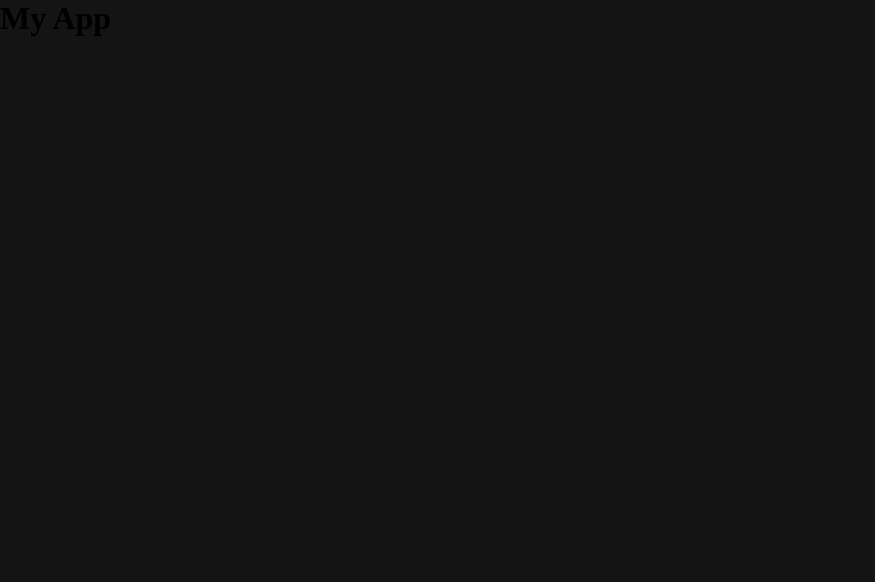
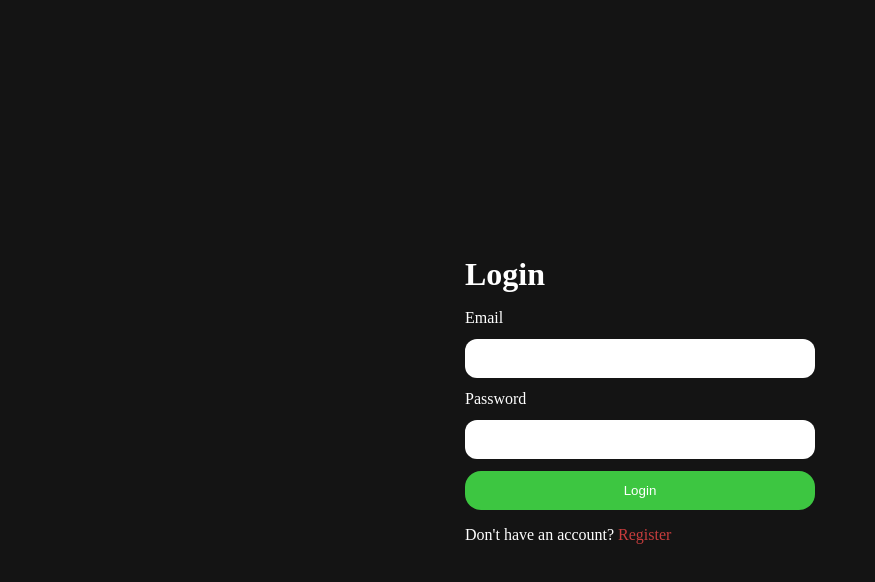
Before and after one commit to Bibhuprasad-samal17/Interview-Ai, a React app in the folder Frontend/: page /login in a window 1280 px wide. Shown: the top 582 px of the page, without its empty margins (0-875 px from the left). Built offline with nearby package versions, Linux system fonts and the light colour scheme; the HTML template or start-up script is replaced by a standard one.

Commit message:
Register/Login  UI

```diff
--- a/Frontend/package.json
+++ b/Frontend/package.json
@@ -13,6 +13,7 @@
     "react": "^19.2.4",
     "react-dom": "^19.2.4",
     "react-router": "^7.13.1",
+    "react-router-dom": "^7.13.1",
     "sass": "^1.98.0"
   },
   "devDependencies": {
--- a/Frontend/src/App.jsx
+++ b/Frontend/src/App.jsx
@@ -1,8 +1,9 @@
+import {RouterProvider} from 'react-router-dom'
+import {router} from './app.route.jsx'
+
 function App() {
    return (
-    <div className="app">
-      <h1>My App</h1>
-    </div>
+    <RouterProvider router={router}/>
    )
 }
 
--- a/Frontend/src/app.route.jsx
+++ b/Frontend/src/app.route.jsx
@@ -1,4 +1,14 @@
 import {createBrowserRouter} from 'react-router-dom'
+import Login from './features/auth/pages/login'
+import Register from './features/auth/pages/Register'
 
-
-export const router = createBrowserRouter([])
+export const router = createBrowserRouter([
+    {
+        path: '/login',
+        element: <Login/>
+    },
+    {
+        path: '/register',
+        element: <Register/>
+    }
+])
--- /dev/null
+++ b/Frontend/src/features/auth/auth.form.scss
@@ -0,0 +1,43 @@
+@import "../../style/button.scss";
+
+main{
+    min-height: 100vh;
+    width: 100%;
+
+    display: flex;
+    align-items: center;
+    justify-content: center;
+
+
+    .form-container{
+        min-width: 350px;
+        display: flex;
+        flex-direction: column;
+        gap: 1rem;
+
+    }
+
+    form{
+        display: flex;
+        flex-direction: column;
+        gap: 0.75rem;
+    }
+    .input-group{
+        display: flex;
+        flex-direction: column;
+        gap: 0.75rem;
+
+        input{
+            padding-inline: 1rem;
+            padding-block: 0.75rem;
+            border-radius: 0.75rem;
+            border: none;
+            outline: none;
+        }
+    }
+    a{
+       color: #c63d3d;
+       text-decoration: none;
+    }
+
+}
--- /dev/null
+++ b/Frontend/src/features/auth/pages/Register.jsx
@@ -0,0 +1,43 @@
+import React from 'react'
+import { Link, useNavigate } from 'react-router'
+const Register = () => {
+    const navigate = useNavigate()
+
+    const handleSubmit = (e) => {
+        e.preventDefault()
+        // Handle login logic here
+    }
+
+    return (
+        <div>
+            <main>
+                <div className="form-container">
+                    <h1>Register</h1>
+                    <form onSubmit={handleSubmit}>
+
+                        <div className="input-group">
+                            <label htmlFor="username">Username</label>
+                            <input type="text" id="username" />
+                        </div>
+                        <div className="input-group">
+                            <label htmlFor="email">Email</label>
+                            <input type="email" id="email" />
+                        </div>
+
+
+                        <div className="input-group">
+                            <label htmlFor="password">Password</label>
+                            <input type="password" id="password" />
+                        </div>
+                        <button type="submit" className="button">Register</button>
+                    </form>
+
+                    <p>Already have an account? <Link to="/login">Login</Link>
+                   </p>
+                </div>
+            </main>
+        </div>
+    )
+}
+
+export default Register
--- /dev/null
+++ b/Frontend/src/features/auth/pages/login.jsx
@@ -0,0 +1,39 @@
+import React from 'react'
+import "../auth.form.scss"
+import {useNavigate,Link} from 'react-router'
+
+const login = () => {
+    const navigate = useNavigate()
+
+    const handleSubmit = (e) => {
+        e.preventDefault()
+        // Handle login logic here
+    }
+
+    return (
+        <div>
+            <main>
+                <div className="form-container">
+                    <h1>Login</h1>
+                    <form onSubmit={handleSubmit}>
+                        <div className="input-group">
+                            <label htmlFor="email">Email</label>
+                            <input type="email" id="email" />
+                        </div>
+
+                        <div className="input-group">
+                            <label htmlFor="password">Password</label>
+                            <input type="password" id="password" />
+                        </div>
+                        <button type="submit" className="button">Login</button>
+                    </form>
+
+                    <p>Don't have an account? <Link to="/register">Register</Link>
+                    </p>
+                </div>
+            </main>
+        </div>
+    )
+}
+
+export default login
--- a/Frontend/src/main.jsx
+++ b/Frontend/src/main.jsx
@@ -2,6 +2,7 @@
 import { createRoot } from 'react-dom/client'
 import App from './App.jsx'
 import './style.scss'
+import './style/button.scss'
 
 createRoot(document.getElementById('root')).render(
   <StrictMode>
--- a/Frontend/src/style.scss
+++ b/Frontend/src/style.scss
@@ -1,3 +1,5 @@
+@use"./style/button.scss";
+
 *{
     margin: 0;
     padding: 0;
@@ -9,4 +11,5 @@
     height: 100%;
     width: 100%;
     background-color: rgb(20, 20, 20);
+    color: #ffffff;
 }
--- /dev/null
+++ b/Frontend/src/style/button.scss
@@ -0,0 +1,16 @@
+.button{
+    border: none;
+    outline: none;
+    padding-inline:  1.5rem;
+    padding-block: 0.75rem;
+    border-radius: 1rem;
+    cursor: pointer;
+    transition: all 0.3s ease-in-out;
+    background-color: #3dc641;
+    color: #ffffff;
+
+
+    &:active{
+        transform: scale(0.9);
+    }
+}
```
Also changed, not shown: 1 other file (tests, documents, lock files or other folders).
